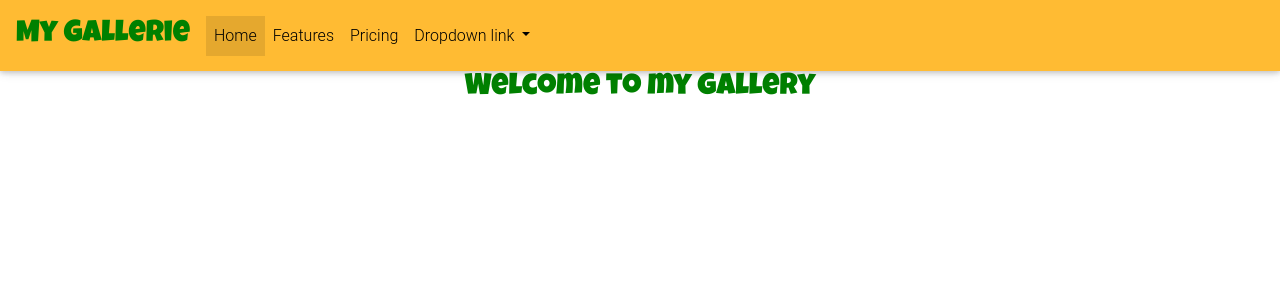
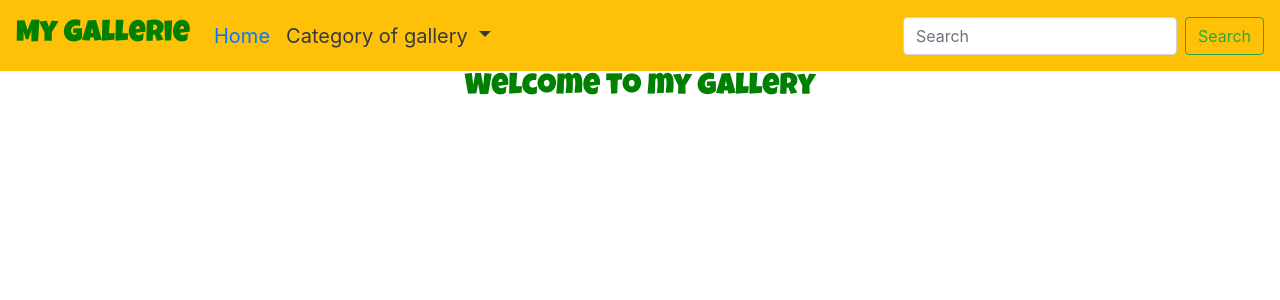
Before and after one commit to AokoMercyline/My-Gallery, a Django app: page / in a window 1280 px wide. Shown: the top 300 px of the page. Run offline with Django 3.2, Linux system fonts and the light colour scheme; data that the repository does not hold is empty; some libraries are stand-ins or nearby versions.

Commit message:
modified

```diff
--- a/mygallery/templates/mygallery/base.html
+++ b/mygallery/templates/mygallery/base.html
@@ -6,52 +6,52 @@
   <meta charset="utf-8">
   <meta name="viewport" content="width=device-width, initial-scale=1, shrink-to-fit=no">
   <meta http-equiv="x-ua-compatible" content="ie=edge">
-  <title>Material Design Bootstrap</title>
+  <title>Gallery</title>
   <!-- Font Awesome -->
   <link rel="stylesheet" href="https://use.fontawesome.com/releases/v5.8.2/css/all.css">
   <link rel="stylesheet" href="https://maxcdn.bootstrapcdn.com/bootstrap/4.0.0/css/bootstrap.min.css" integrity="sha384-Gn5384xqQ1aoWXA+058RXPxPg6fy4IWvTNh0E263XmFcJlSAwiGgFAW/dAiS6JXm" crossorigin="anonymous">
   <link href="https://fonts.googleapis.com/css2?family=Fugaz+One&family=Luckiest+Guy&display=swap" rel="stylesheet">
+  <link rel="stylesheet" href="{% static 'css/basemygallery.css' %}">
+  <link
+    rel="stylesheet"
+    href="https://cdnjs.cloudflare.com/ajax/libs/animate.css/4.1.1/animate.min.css"
+  />
 
 
-  <!-- Bootstrap core CSS -->
-<link href="{% static 'css/bootstrap.min.css' %}" rel="stylesheet">
-  <!-- Material Design Bootstrap -->
-  <link href="{% static 'css/mdb.min.css' %}" rel="stylesheet">
-  <!-- Your custom styles (optional) -->
 </head>
 
 <body>
 
-  <nav class="navbar navbar-expand-lg navbar-light bg-warning fixed-top">
-    <a style="font-size: 30px;font-family: 'Luckiest Guy', cursive;color: green;
-    " class="navbar-brand" href="#">My Gallerie</a>
-    <button class="navbar-toggler" type="button" data-toggle="collapse" data-target="#navbarNavDropdown" aria-controls="navbarNavDropdown" aria-expanded="false" aria-label="Toggle navigation">
+  <nav class="navbar navbar-expand-lg bg-warning fixed-top">
+    <a class="navbar-brand" href="#" style="font-size: 30px;font-family: 'Luckiest Guy', cursive;color: green;
+    ">My Gallerie</a>
+    <button class="navbar-toggler" type="button" data-toggle="collapse" data-target="#navbarSupportedContent" aria-controls="navbarSupportedContent" aria-expanded="false" aria-label="Toggle navigation">
       <span class="navbar-toggler-icon"></span>
     </button>
-    <div class="collapse navbar-collapse" id="navbarNavDropdown">
-      <ul class="navbar-nav">
-        <li class="nav-item active">
-          <a class="nav-link" href="#">Home <span class="sr-only">(current)</span></a>
-        </li>
-        <li class="nav-item">
-          <a class="nav-link" href="#">Features</a>
-        </li>
-        <li class="nav-item">
-          <a class="nav-link" href="#">Pricing</a>
+
+    <div class="collapse navbar-collapse" id="navbarSupportedContent">
+      <ul class="navbar-nav mr-auto">
+        <li class="nav-item" style="font-size: 20px;">
+          <a href="#" class="nav-link text-black">Home</a>
         </li>
         <li class="nav-item dropdown">
-          <a class="nav-link dropdown-toggle" href="#" id="navbarDropdownMenuLink" data-toggle="dropdown" aria-haspopup="true" aria-expanded="false">
-            Dropdown link
+          <a style="font-size: 20px;" class="nav-link dropdown-toggle text-dark" href="#" id="navbarDropdownMenuLink" data-toggle="dropdown" aria-haspopup="true" aria-expanded="false">
+            Category of gallery
           </a>
           <div class="dropdown-menu" aria-labelledby="navbarDropdownMenuLink">
-            <a class="dropdown-item" href="#">Action</a>
-            <a class="dropdown-item" href="#">Another action</a>
-            <a class="dropdown-item" href="#">Something else here</a>
+            <a class="dropdown-item" href="#">Food </a>
+            <a class="dropdown-item" href="#">Flower</a>
+            <a class="dropdown-item" href="#">Emoji</a>
           </div>
         </li>
       </ul>
+      <form class="form-inline my-2 my-lg-0">
+        <input class="form-control mr-sm-2" type="search" placeholder="Search" name="image" aria-label="Search">
+        <button class="btn btn-outline-success my-2 my-sm-0" type="submit">Search</button>
+      </form>
     </div>
   </nav>
+
   {% block content%}
 
   {% endblock %}
@@ -61,6 +61,8 @@
   <script src="https://code.jquery.com/jquery-3.2.1.slim.min.js" integrity="sha384-KJ3o2DKtIkvYIK3UENzmM7KCkRr/rE9/Qpg6aAZGJwFDMVNA/GpGFF93hXpG5KkN" crossorigin="anonymous"></script>
   <script src="https://cdnjs.cloudflare.com/ajax/libs/popper.js/1.12.9/umd/popper.min.js" integrity="sha384-ApNbgh9B+Y1QKtv3Rn7W3mgPxhU9K/ScQsAP7hUibX39j7fakFPskvXusvfa0b4Q" crossorigin="anonymous"></script>
   <script src="https://maxcdn.bootstrapcdn.com/bootstrap/4.0.0/js/bootstrap.min.js" integrity="sha384-JZR6Spejh4U02d8jOt6vLEHfe/JQGiRRSQQxSfFWpi1MquVdAyjUar5+76PVCmYl" crossorigin="anonymous"></script>
+  <link rel="stylesheet" href="{% static 'js/scripts.js' %}">
+
 </body>
 
 </html>
```
